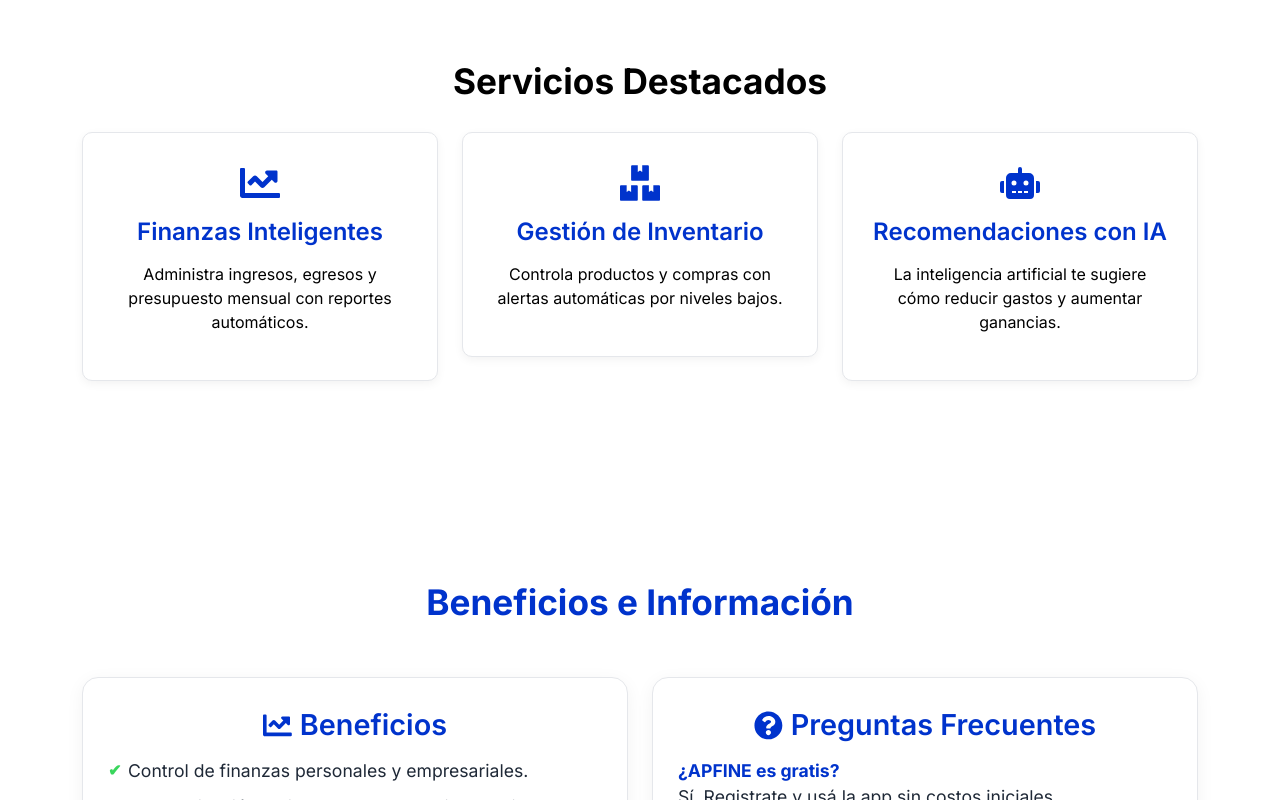
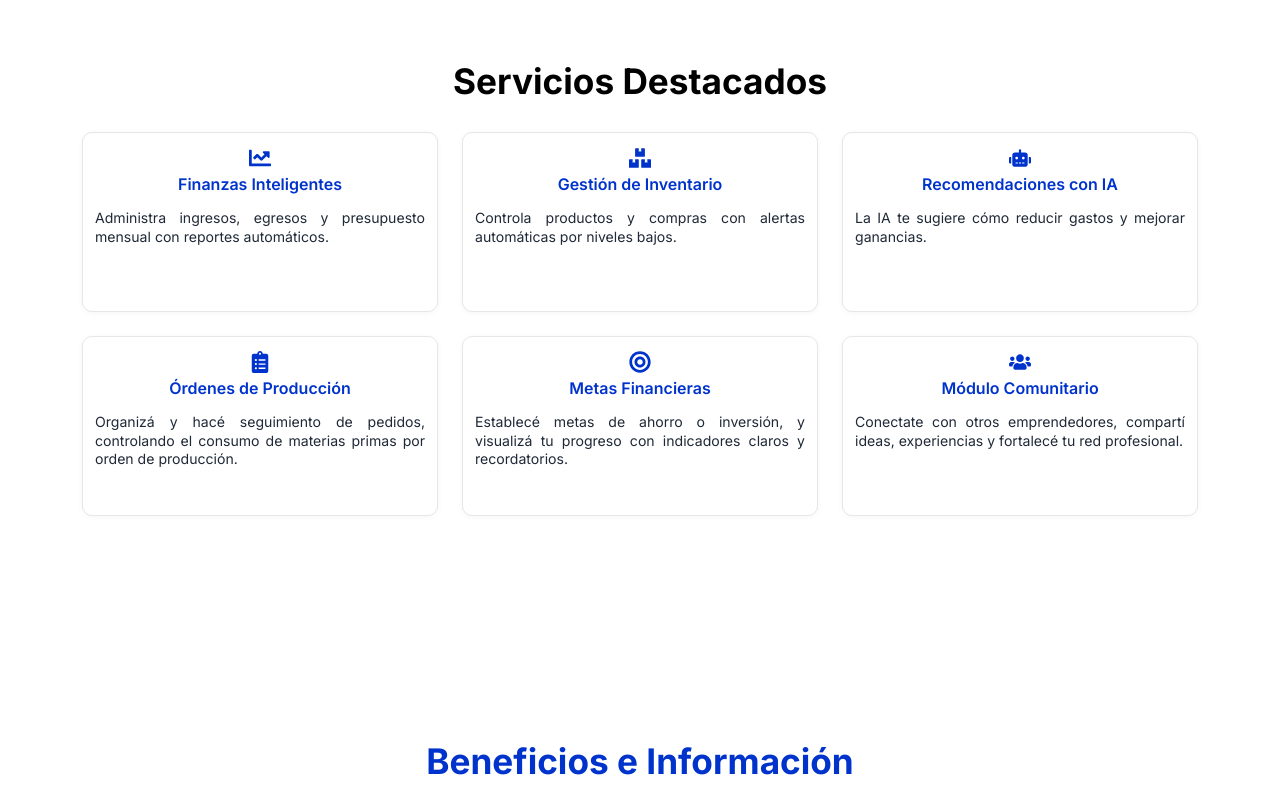
Before and after one commit to diedrizon/apfine, a React (Vite) app: page / in a window 1280 px wide. Shown: the part 1440-2240 px from the top of the page. Built offline with nearby package versions, Linux system fonts and the light colour scheme; no server answers.

Commit message:
:lipstick: Se agregar 3 tarjeta mas en Servicios de la lading page

```diff
--- a/src/styles/LandingPage.css
+++ b/src/styles/LandingPage.css
@@ -722,10 +722,55 @@ body.dark-mode .landing-page .lp-benefits-faq .lp-section-title {
   margin-top: 10px;
 }
 
-.lp-faq-item p {
+/* Tarjetas más compactas con encabezado alineado */
+.landing-page .lp-card.compact-card {
+  padding: 14px 12px;
+  background: var(--card-bg);
+  border-radius: 10px;
+  border: 1px solid var(--card-border);
+  box-shadow: 0 1px 6px rgba(0, 0, 0, 0.04);
+  height: 180px; /* antes era 195px */
+  display: flex;
+  flex-direction: column;
+  justify-content: flex-start;
+  align-items: center;
+  text-align: center;
+  transition: transform 0.3s;
+}
+
+.landing-page .lp-card.compact-card:hover {
+  transform: translateY(-4px);
+}
+
+.lp-card-icon-top {
+  font-size: 22px;
+  color: var(--icon-active);
+  margin-bottom: 6px;
+}
+
+.lp-card-title {
   font-size: 1rem;
+  font-weight: 600;
+  color: var(--card-title);
+  margin-bottom: 8px;
+}
+
+.lp-card-text {
+  font-size: 0.88rem;
+  line-height: 1.3;
   color: var(--text-general);
-  margin-top: 5px;
-  line-height: 1.5;
-  text-align: justify; /* 👈 Alineación mejorada */
+  text-align: justify;
+  margin: 0;
+  max-height: 78px;
+  overflow: hidden;
+  text-overflow: ellipsis;
+  display: -webkit-box;
+  -webkit-box-orient: vertical;
 }
+
+
+@media (max-width: 767px) {
+  .landing-page .lp-services-cards .lp-card {
+    margin-bottom: 20px;
+  }
+}
--- a/src/views/LandingPage.jsx
+++ b/src/views/LandingPage.jsx
@@ -12,6 +12,9 @@ import {
   FaBoxes,
   FaRobot,
   FaQuestionCircle,
+  FaClipboardList,
+  FaBullseye,
+  FaUsers,
 } from "react-icons/fa";
 import "../styles/LandingPage.css";
 
@@ -189,33 +192,69 @@ const LandingPage = () => {
         <Container>
           <h2 className="lp-section-title text-center">Servicios Destacados</h2>
           <Row className="lp-services-cards">
-            <Col md={4}>
-              <div className="lp-card">
-                <FaChartLine size={40} className="lp-card-icon" />
-                <h4>Finanzas Inteligentes</h4>
-                <p>
+            {/* TARJETAS DE ARRIBA (originales sin cambios) */}
+            <Col xs={6} md={4} className="mb-4">
+              <div className="lp-card compact-card">
+                <FaChartLine className="lp-card-icon-top" />
+                <h4 className="lp-card-title">Finanzas Inteligentes</h4>
+                <p className="lp-card-text">
                   Administra ingresos, egresos y presupuesto mensual con
                   reportes automáticos.
                 </p>
               </div>
             </Col>
-            <Col md={4}>
-              <div className="lp-card">
-                <FaBoxes size={40} className="lp-card-icon" />
-                <h4>Gestión de Inventario</h4>
-                <p>
+
+            <Col xs={6} md={4} className="mb-4">
+              <div className="lp-card compact-card">
+                <FaBoxes className="lp-card-icon-top" />
+                <h4 className="lp-card-title">Gestión de Inventario</h4>
+                <p className="lp-card-text">
                   Controla productos y compras con alertas automáticas por
                   niveles bajos.
                 </p>
               </div>
             </Col>
-            <Col md={4}>
-              <div className="lp-card">
-                <FaRobot size={40} className="lp-card-icon" />
-                <h4>Recomendaciones con IA</h4>
-                <p>
-                  La inteligencia artificial te sugiere cómo reducir gastos y
-                  aumentar ganancias.
+
+            <Col xs={6} md={4} className="mb-4">
+              <div className="lp-card compact-card">
+                <FaRobot className="lp-card-icon-top" />
+                <h4 className="lp-card-title">Recomendaciones con IA</h4>
+                <p className="lp-card-text">
+                  La IA te sugiere cómo reducir gastos y mejorar ganancias.
+                </p>
+              </div>
+            </Col>
+
+            {/* TARJETAS DE ABAJO (texto corregido y balanceado) */}
+            <Col xs={6} md={4} className="mb-4">
+              <div className="lp-card compact-card">
+                <FaClipboardList className="lp-card-icon-top" />
+                <h4 className="lp-card-title">Órdenes de Producción</h4>
+                <p className="lp-card-text">
+                  Organizá y hacé seguimiento de pedidos, controlando el consumo
+                  de materias primas por orden de producción.
+                </p>
+              </div>
+            </Col>
+
+            <Col xs={6} md={4} className="mb-4">
+              <div className="lp-card compact-card">
+                <FaBullseye className="lp-card-icon-top" />
+                <h4 className="lp-card-title">Metas Financieras</h4>
+                <p className="lp-card-text">
+                  Establecé metas de ahorro o inversión, y visualizá tu progreso
+                  con indicadores claros y recordatorios.
+                </p>
+              </div>
+            </Col>
+
+            <Col xs={6} md={4} className="mb-4">
+              <div className="lp-card compact-card">
+                <FaUsers className="lp-card-icon-top" />
+                <h4 className="lp-card-title">Módulo Comunitario</h4>
+                <p className="lp-card-text">
+                  Conectate con otros emprendedores, compartí ideas,
+                  experiencias y fortalecé tu red profesional.
                 </p>
               </div>
             </Col>
```
